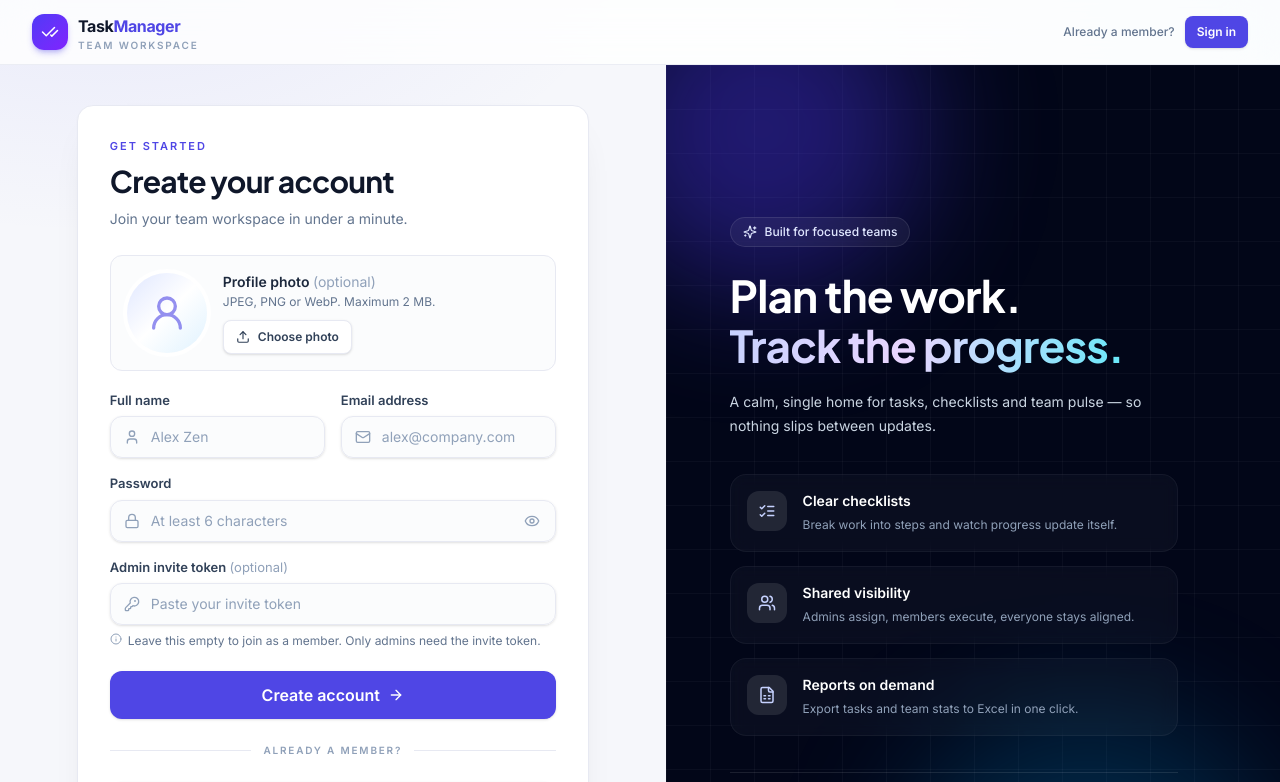
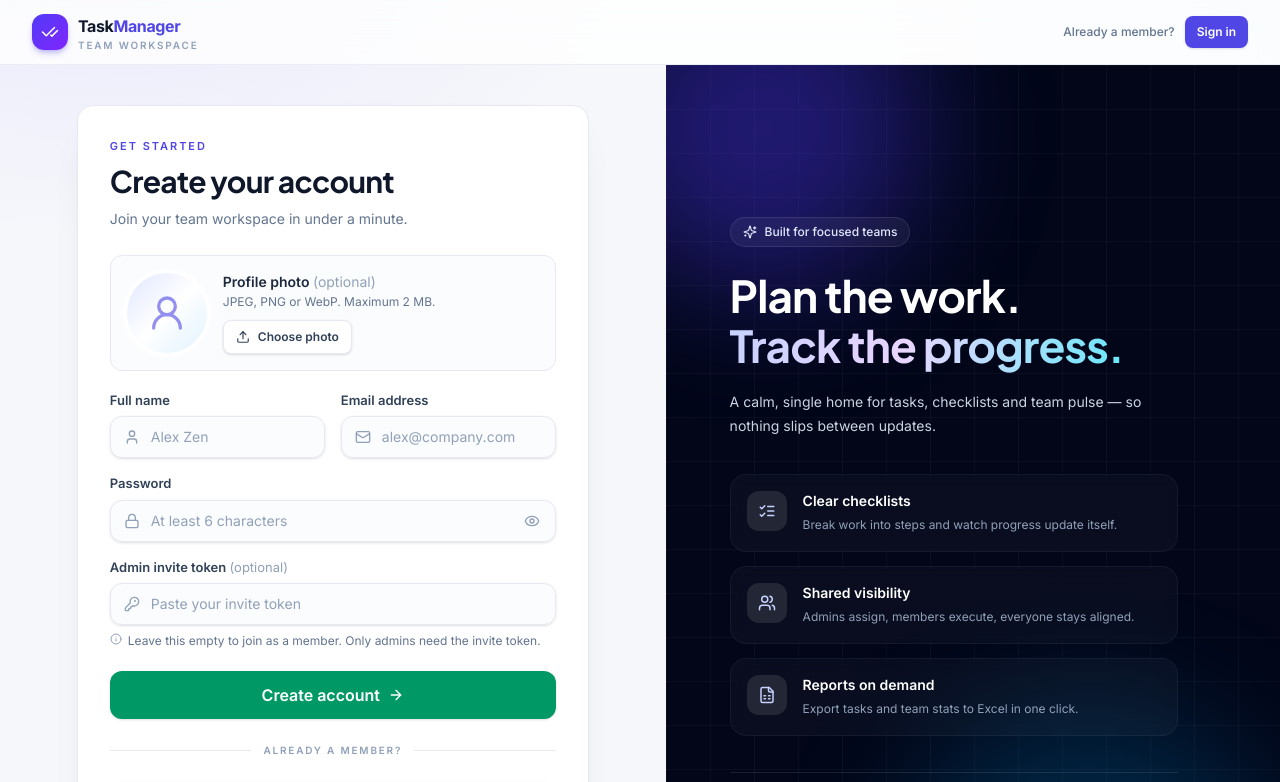
Before and after one commit to Exploring-glitch/Task-Manager, a React (Vite) app in the folder frontend/: page /auth/signup in a window 1280 px wide. Shown: the top 782 px of the page. Built offline with nearby package versions, Linux system fonts and the light colour scheme; no server answers.

Commit message:
style(signup): make the create-account button emerald

```diff
--- a/frontend/src/pages/Auth/Signup_Page.jsx
+++ b/frontend/src/pages/Auth/Signup_Page.jsx
@@ -266,7 +266,7 @@ const Signup_Page = () => {
                         size="lg"
                         loading={loading}
                         iconRight={LuArrowRight}
-                        className="mt-1 w-full"
+                        className="btn-auth mt-1 w-full hover:shadow-lg hover:shadow-emerald-600/25"
                     >
                         {loading ? "Creating account..." : "Create account"}
                     </Button>
```
